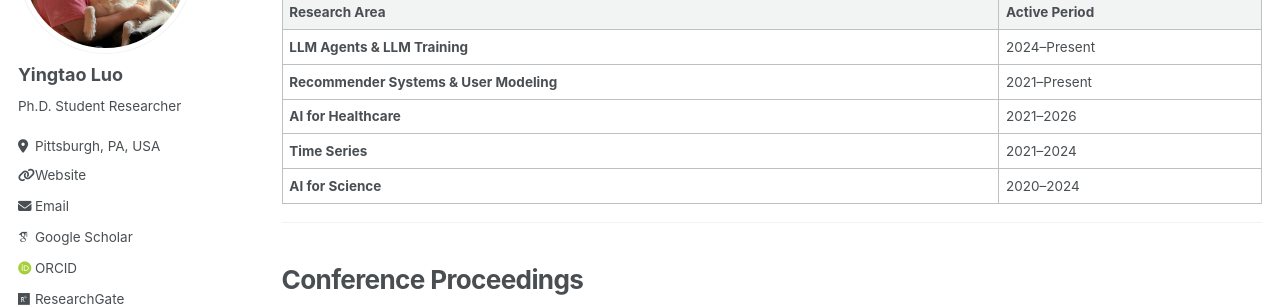
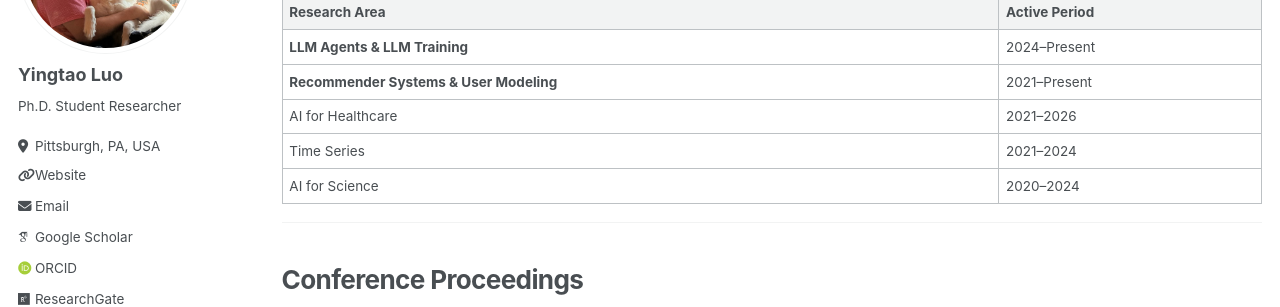
Before and after one commit to yingtaoluo/yingtaoluo.github.io, a Jekyll site: the page built from _pages/publications.md, in a window 1280 px wide. Shown: the part 203-510 px from the top of the page. Built offline with Jekyll 4.4.1, drawn with Linux system fonts in a browser that asks for light colours; some web fonts are replaced.

```diff
--- a/_pages/publications.md
+++ b/_pages/publications.md
@@ -15,9 +15,9 @@ You can also find my articles on [my Google Scholar profile]({{ author.googlesch
 |:---|:---|
 | **LLM Agents & LLM Training** | 2024–Present |
 | **Recommender Systems & User Modeling** | 2021–Present |
-| **AI for Healthcare** | 2021–2026 |
-| **Time Series** | 2021–2024 |
-| **AI for Science** | 2020–2024 |
+| AI for Healthcare | 2021–2026 |
+| Time Series | 2021–2024 |
+| AI for Science | 2020–2024 |
 
 ---
 
```
